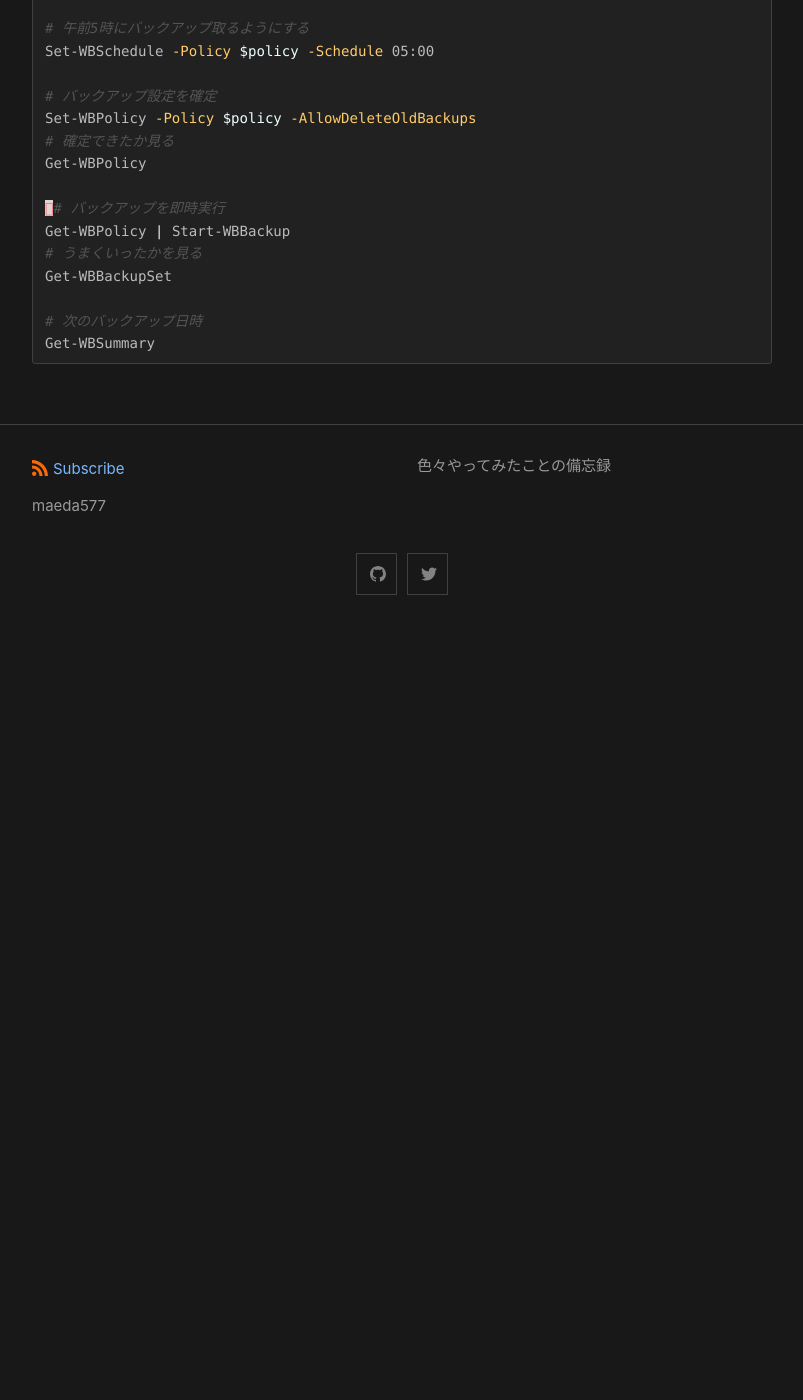
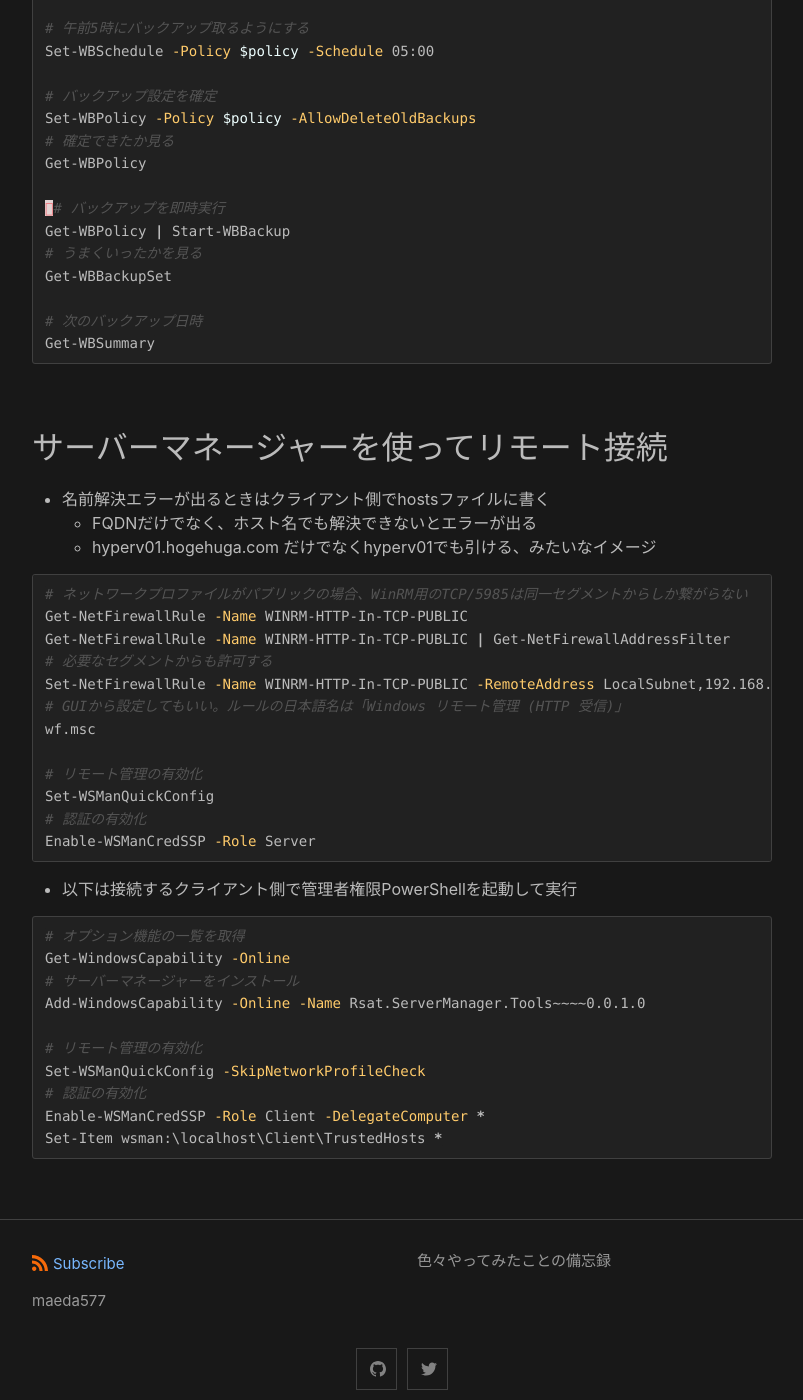
Before and after one commit to maeda577/maeda577.github.io, a Jekyll site: the page built from _posts/2021-02-06-hyper-v-server.md, in a window 1280 px wide and 1400 px high, scrolled down 2417 px. Shown: the whole window, without its empty margins (238-1041 px from the left). Built offline with Jekyll 4.4.1, drawn with Linux system fonts in a browser that asks for light colours; before the commit the page ends 3047 px from its top, so only the background shows below that.

Commit message:
サーバーマネージャー関連の手順追加

````diff
--- a/_posts/2021-02-06-hyper-v-server.md
+++ b/_posts/2021-02-06-hyper-v-server.md
@@ -104,3 +104,38 @@ Get-WBBackupSet
 # 次のバックアップ日時
 Get-WBSummary
 ```
+
+## サーバーマネージャーを使ってリモート接続
+* 名前解決エラーが出るときはクライアント側でhostsファイルに書く
+    * FQDNだけでなく、ホスト名でも解決できないとエラーが出る
+    * hyperv01.hogehuga.com だけでなくhyperv01でも引ける、みたいなイメージ
+
+``` powershell
+# ネットワークプロファイルがパブリックの場合、WinRM用のTCP/5985は同一セグメントからしか繋がらない
+Get-NetFirewallRule -Name WINRM-HTTP-In-TCP-PUBLIC
+Get-NetFirewallRule -Name WINRM-HTTP-In-TCP-PUBLIC | Get-NetFirewallAddressFilter
+# 必要なセグメントからも許可する
+Set-NetFirewallRule -Name WINRM-HTTP-In-TCP-PUBLIC -RemoteAddress LocalSubnet,192.168.0.0/255.255.0.0
+# GUIから設定してもいい。ルールの日本語名は「Windows リモート管理 (HTTP 受信)」
+wf.msc
+
+# リモート管理の有効化
+Set-WSManQuickConfig
+# 認証の有効化
+Enable-WSManCredSSP -Role Server
+```
+
+* 以下は接続するクライアント側で管理者権限PowerShellを起動して実行
+
+``` powershell
+# オプション機能の一覧を取得
+Get-WindowsCapability -Online
+# サーバーマネージャーをインストール
+Add-WindowsCapability -Online -Name Rsat.ServerManager.Tools~~~~0.0.1.0
+
+# リモート管理の有効化
+Set-WSManQuickConfig -SkipNetworkProfileCheck
+# 認証の有効化
+Enable-WSManCredSSP -Role Client -DelegateComputer *
+Set-Item wsman:\localhost\Client\TrustedHosts *
+```
````
